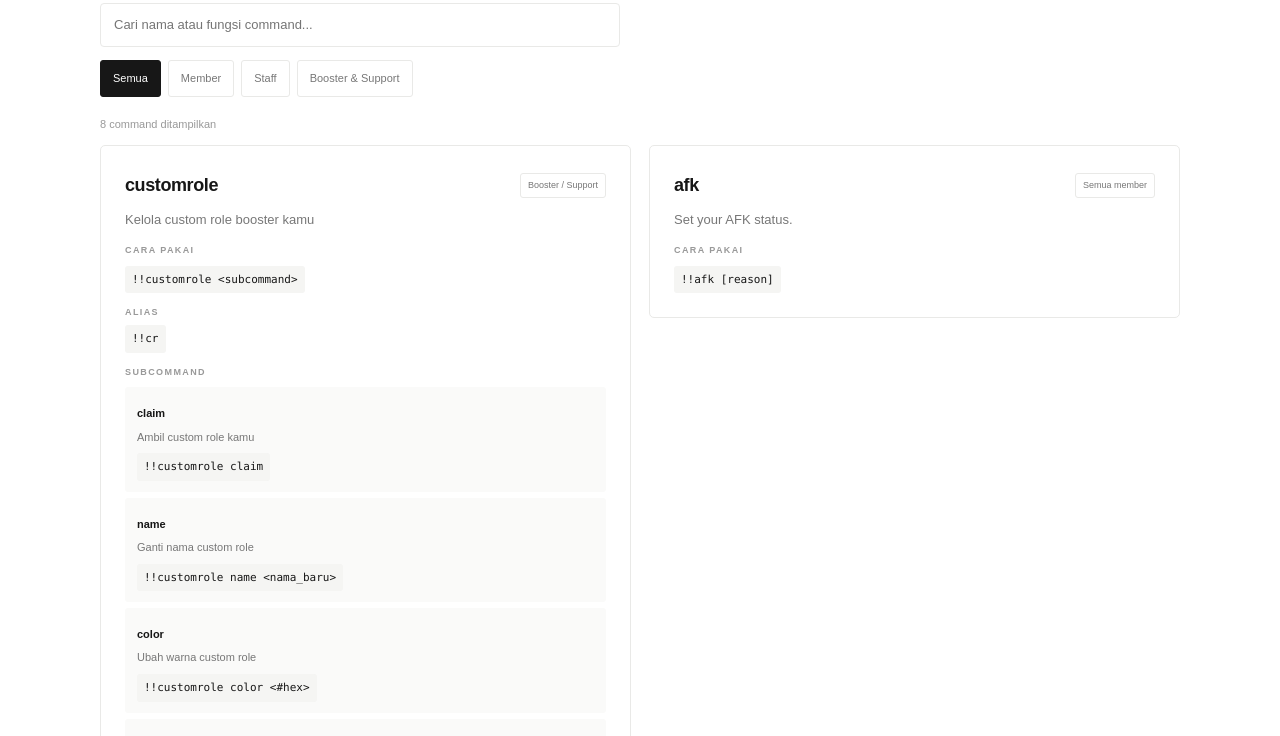
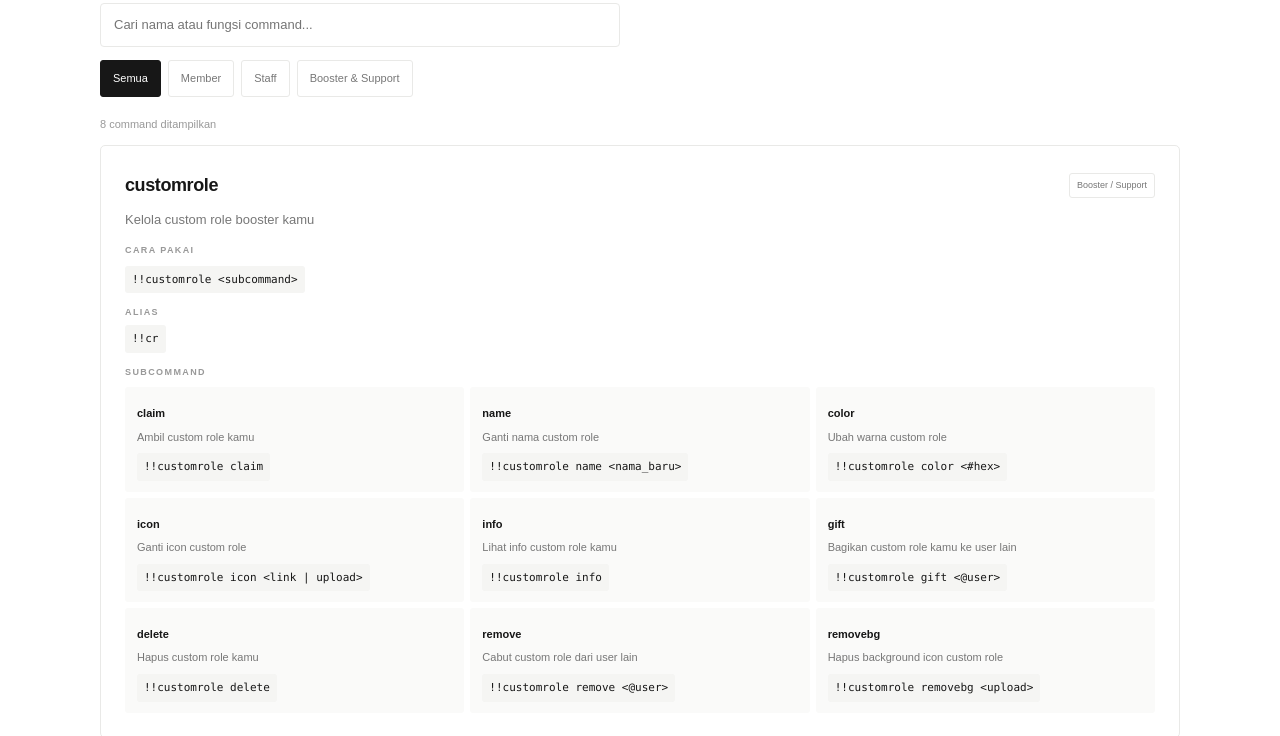
Before and after one commit to Arthaagungg/Website-lunox-id, a plain HTML site: page bots/lunox-id.html in a window 1280 px wide. Shown: the part 910-1646 px from the top of the page. Drawn offline with Linux system fonts and the light colour scheme.

Commit message:
Improve command card layout for long subcommand lists

```diff
--- a/bots/lunox-id.html
+++ b/bots/lunox-id.html
@@ -61,6 +61,12 @@
 
 
     /* Desktop layout refinement */
+    .command-card--wide{grid-column:1/-1}
+    .command-card--wide .command-subcommands{grid-template-columns:repeat(3,minmax(0,1fr));align-items:stretch}
+    .command-card--wide .command-sub{min-width:0}
+    @media(max-width:900px) and (min-width:651px){
+      .command-card--wide .command-subcommands{grid-template-columns:repeat(2,minmax(0,1fr))}
+    }
     @media(min-width:900px){
       .container{width:min(1080px,86%)}
       main{padding-top:88px}
@@ -146,7 +152,7 @@
         const q=search.value.trim().toLowerCase();
         const rows=commands.filter(c=>(active==="all"||c.category===active)&&[c.name,c.description,...(c.aliases||[])].join(" ").toLowerCase().includes(q));
         status.textContent=rows.length+" command ditampilkan";
-        list.innerHTML=rows.length?rows.map(c=>'<article class="command-card"><div class="command-card-top"><h3>'+esc(c.name)+'</h3><span class="command-access">'+esc(c.access)+'</span></div><p class="command-description">'+esc(c.description)+'</p><div class="command-label">CARA PAKAI</div><code>!!'+esc(c.usage||c.name)+'</code>'+(c.aliases?.length?'<div class="command-label">ALIAS</div><div class="command-aliases">'+c.aliases.map(x=>'<code>!!'+esc(x)+'</code>').join("")+'</div>':'')+(c.subcommands?.length?'<div class="command-label">SUBCOMMAND</div><div class="command-subcommands">'+c.subcommands.map(s=>'<div class="command-sub"><strong>'+esc(s.name)+'</strong><p>'+esc(s.description||"")+'</p><code>!!'+esc(c.name)+' '+esc(s.name)+(s.usage?.trim()?" "+esc(s.usage.trim()):"")+'</code></div>').join("")+'</div>':'')+'</article>').join(""):'<div class="command-empty">Command tidak ditemukan. Coba kata kunci lain.</div>';
+        list.innerHTML=rows.length?rows.map(c=>'<article class="command-card'+(c.subcommands?.length>3?' command-card--wide':'')+'"><div class="command-card-top"><h3>'+esc(c.name)+'</h3><span class="command-access">'+esc(c.access)+'</span></div><p class="command-description">'+esc(c.description)+'</p><div class="command-label">CARA PAKAI</div><code>!!'+esc(c.usage||c.name)+'</code>'+(c.aliases?.length?'<div class="command-label">ALIAS</div><div class="command-aliases">'+c.aliases.map(x=>'<code>!!'+esc(x)+'</code>').join("")+'</div>':'')+(c.subcommands?.length?'<div class="command-label">SUBCOMMAND</div><div class="command-subcommands">'+c.subcommands.map(s=>'<div class="command-sub"><strong>'+esc(s.name)+'</strong><p>'+esc(s.description||"")+'</p><code>!!'+esc(c.name)+' '+esc(s.name)+(s.usage?.trim()?" "+esc(s.usage.trim()):"")+'</code></div>').join("")+'</div>':'')+'</article>').join(""):'<div class="command-empty">Command tidak ditemukan. Coba kata kunci lain.</div>';
       }
       search.addEventListener("input",render);
       document.querySelectorAll(".command-filter").forEach(button=>button.addEventListener("click",()=>{
```
